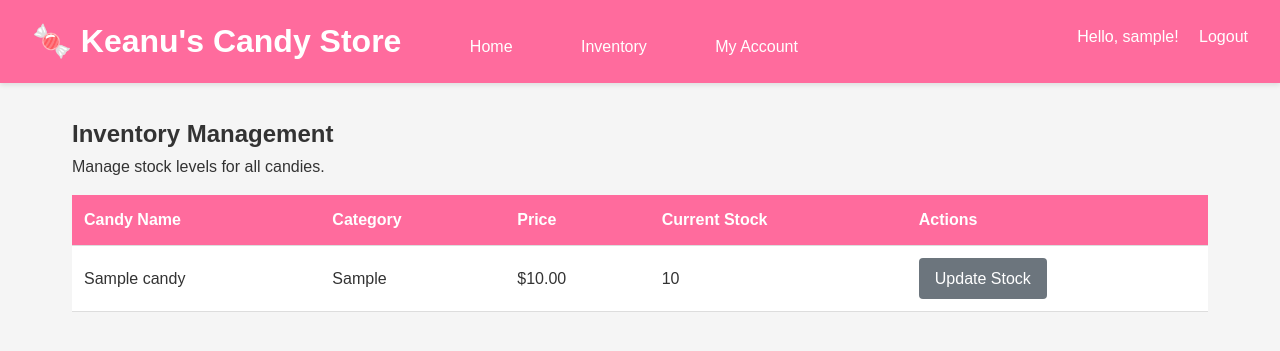
After one commit to rayleenramos/candy-commerce-platform, a Django app: page /inventory/ in a window 1280 px wide. The commit adds this page. Shown: the top 351 px of the page. Run offline with Django 5.2, Linux system fonts and the light colour scheme; a user stored in the database is signed in; tables that the repository leaves empty hold one stand-in row (values such as "Sample post").

Commit message:
Implemented staff inventory management

```diff
--- /dev/null
+++ b/store/templates/store/inventory_list.html
@@ -0,0 +1,39 @@
+{% extends 'base.html' %}
+
+{% block title %}Inventory Management{% endblock %}
+
+{% block content %}
+<div class="inventory-container">
+    <h2>Inventory Management</h2>
+    <p>Manage stock levels for all candies.</p>
+
+    <table>
+        <thead>
+            <tr>
+                <th>Candy Name</th>
+                <th>Category</th>
+                <th>Price</th>
+                <th>Current Stock</th>
+                <th>Actions</th>
+            </tr>
+        </thead>
+        <tbody>
+            {% for candy in candies %}
+            <tr>
+                <td>{{ candy.name }}</td>
+                <td>{{ candy.category }}</td>
+                <td>${{ candy.price }}</td>
+                <td>{{ candy.stock }}</td>
+                <td>
+                    <a href="{% url 'update_stock' candy.id %}" class="btn btn-secondary">Update Stock</a>
+                </td>
+            </tr>
+            {% empty %}
+            <tr>
+                <td colspan="5">No candies found.</td>
+            </tr>
+            {% endfor %}
+        </tbody>
+    </table>
+</div>
+{% endblock %}
--- a/store/urls.py
+++ b/store/urls.py
@@ -8,4 +8,6 @@ from . import views
 urlpatterns = [
     path("", views.home, name="home"),
     path("candy/<int:candy_id>/", views.candy_detail, name="candy_detail"),
+    path("inventory/", views.inventory_list, name="inventory_list"),
+    path("inventory/update/<int:candy_id>/", views.update_stock, name="update_stock"),
 ]
--- a/store/views.py
+++ b/store/views.py
@@ -22,3 +22,35 @@ def candy_detail(request, candy_id):
         "candy": candy,
     }
     return render(request, "store/candy_detail.html", context)
+
+
+from django.contrib.admin.views.decorators import staff_member_required
+from django.shortcuts import redirect
+
+
+@staff_member_required
+def inventory_list(request):
+    """Staff-only view to list all candies and their stock"""
+    candies = Candy.objects.all()
+    context = {
+        "candies": candies,
+    }
+    return render(request, "store/inventory_list.html", context)
+
+
+@staff_member_required
+def update_stock(request, candy_id):
+    """Staff-only view to update stock for a candy"""
+    candy = get_object_or_404(Candy, id=candy_id)
+
+    if request.method == "POST":
+        new_stock = request.POST.get("stock")
+        if new_stock:
+            candy.stock = int(new_stock)
+            candy.save()
+            return redirect("inventory_list")
+
+    context = {
+        "candy": candy,
+    }
+    return render(request, "store/update_stock.html", context)
--- a/templates/base.html
+++ b/templates/base.html
@@ -1,5 +1,6 @@
 <!DOCTYPE html>
 <html lang="en">
+
 <head>
     <meta charset="UTF-8">
     <meta name="viewport" content="width=device-width, initial-scale=1.0">
@@ -10,25 +11,30 @@
             padding: 0;
             box-sizing: border-box;
         }
+
         body {
             font-family: Arial, sans-serif;
             line-height: 1.6;
             color: #333;
             background-color: #f5f5f5;
         }
+
         .header {
             background-color: #ff6b9d;
             color: white;
             padding: 1rem 2rem;
-            box-shadow: 0 2px 5px rgba(0,0,0,0.1);
+            box-shadow: 0 2px 5px rgba(0, 0, 0, 0.1);
         }
+
         .header h1 {
             display: inline-block;
             margin-right: 2rem;
         }
+
         .nav {
             display: inline-block;
         }
+
         .nav a {
             color: white;
             text-decoration: none;
@@ -37,42 +43,51 @@
             border-radius: 4px;
             transition: background-color 0.3s;
         }
+
         .nav a:hover {
-            background-color: rgba(255,255,255,0.2);
+            background-color: rgba(255, 255, 255, 0.2);
         }
+
         .user-info {
             float: right;
             margin-top: 0.5rem;
         }
+
         .user-info a {
             color: white;
             text-decoration: none;
             margin-left: 1rem;
         }
+
         .container {
             max-width: 1200px;
             margin: 2rem auto;
             padding: 0 2rem;
         }
+
         .messages {
             margin: 1rem 0;
         }
+
         .messages li {
             list-style: none;
             padding: 0.75rem;
             margin: 0.5rem 0;
             border-radius: 4px;
         }
+
         .messages .success {
             background-color: #d4edda;
             color: #155724;
             border: 1px solid #c3e6cb;
         }
+
         .messages .error {
             background-color: #f8d7da;
             color: #721c24;
             border: 1px solid #f5c6cb;
         }
+
         .btn {
             display: inline-block;
             padding: 0.5rem 1rem;
@@ -84,54 +99,66 @@
             cursor: pointer;
             font-size: 1rem;
         }
+
         .btn:hover {
             background-color: #ff4d8a;
         }
+
         .btn-secondary {
             background-color: #6c757d;
         }
+
         .btn-secondary:hover {
             background-color: #5a6268;
         }
+
         .candy-grid {
             display: grid;
             grid-template-columns: repeat(auto-fill, minmax(250px, 1fr));
             gap: 2rem;
             margin: 2rem 0;
         }
+
         .candy-card {
             background: white;
             border-radius: 8px;
             padding: 1.5rem;
-            box-shadow: 0 2px 5px rgba(0,0,0,0.1);
+            box-shadow: 0 2px 5px rgba(0, 0, 0, 0.1);
             transition: transform 0.3s, box-shadow 0.3s;
         }
+
         .candy-card:hover {
             transform: translateY(-5px);
-            box-shadow: 0 4px 10px rgba(0,0,0,0.2);
+            box-shadow: 0 4px 10px rgba(0, 0, 0, 0.2);
         }
+
         .candy-card h3 {
             color: #ff6b9d;
             margin-bottom: 0.5rem;
         }
+
         .candy-card .price {
             font-size: 1.5rem;
             font-weight: bold;
             color: #28a745;
             margin: 0.5rem 0;
         }
+
         .candy-card .stock {
             color: #6c757d;
             font-size: 0.9rem;
         }
+
         .form-group {
             margin-bottom: 1rem;
         }
+
         .form-group label {
             display: block;
             margin-bottom: 0.5rem;
             font-weight: bold;
         }
+
         .form-group input,
         .form-group textarea,
         .form-group select {
@@ -141,36 +168,45 @@
             border-radius: 4px;
             font-size: 1rem;
         }
+
         .form-group textarea {
             min-height: 100px;
         }
+
         table {
             width: 100%;
             border-collapse: collapse;
             background: white;
             margin: 1rem 0;
         }
+
         table th,
         table td {
             padding: 0.75rem;
             text-align: left;
             border-bottom: 1px solid #ddd;
         }
+
         table th {
             background-color: #ff6b9d;
             color: white;
         }
+
         table tr:hover {
             background-color: #f5f5f5;
         }
     </style>
     {% block extra_css %}{% endblock %}
 </head>
+
 <body>
     <div class="header">
         <h1>🍬 Keanu's Candy Store</h1>
         <nav class="nav">
             <a href="{% url 'home' %}">Home</a>
+            {% if user.is_staff %}
+            <a href="{% url 'inventory_list' %}">Inventory</a>
+            {% endif %}
             {% if user.is_authenticated %}
             <a href="{% url 'account' %}">My Account</a>
             {% endif %}
@@ -201,4 +237,5 @@
 
     {% block extra_js %}{% endblock %}
 </body>
+
 </html>
```
Also changed, not shown: store/templates/store/update_stock.html (added, +26 -0 lines). Lines whose indentation alone changed are shown as unchanged.
